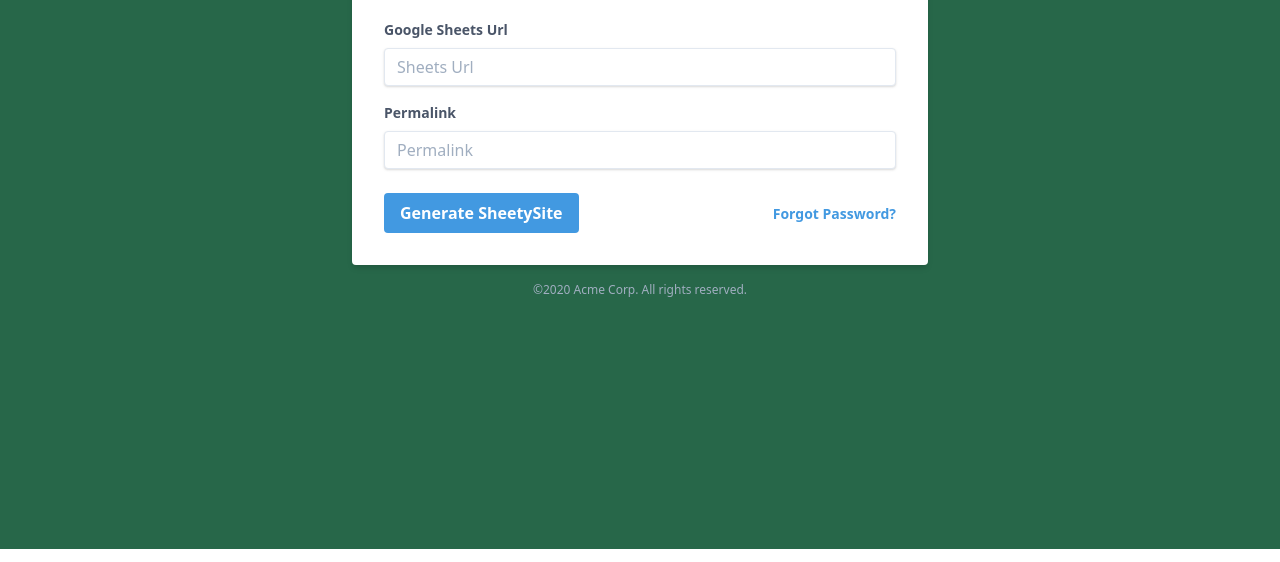
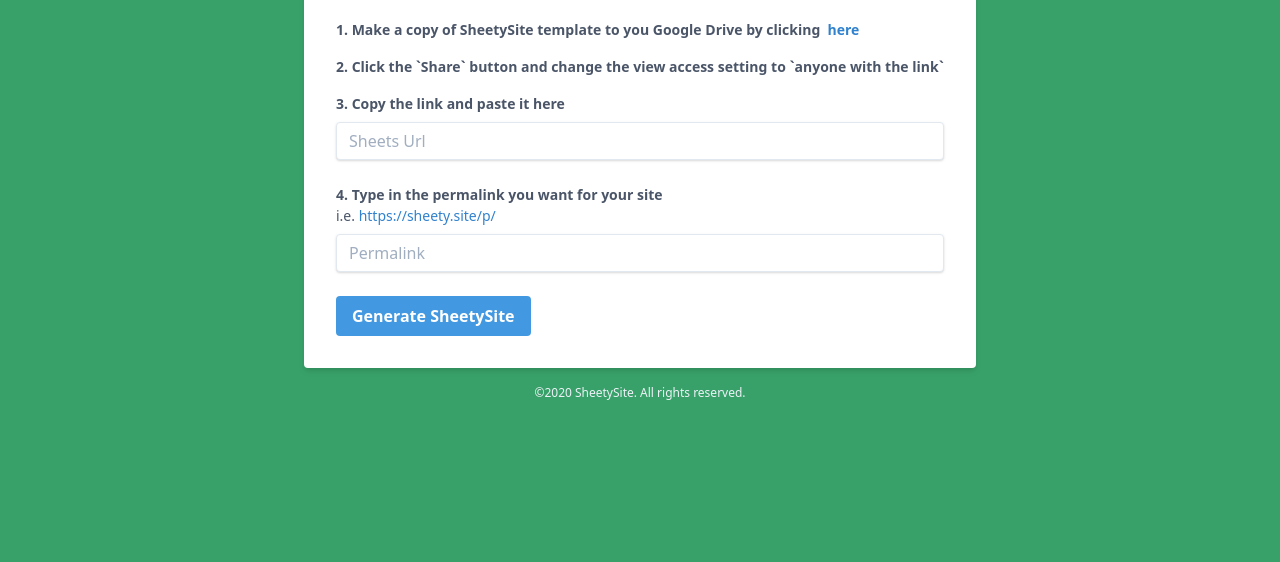
Before and after one commit to tengkuhafidz/WebSheets-Generator, a Gatsby site: page / in a window 1280 px wide. Shown: the part 251-813 px from the top of the page. Built offline with nearby package versions, Linux system fonts and the light colour scheme; Gatsby itself is replaced by a stand-in of ours; no server answers.

Commit message:
incl;ude full steps

```diff
--- a/src/pages/index.tsx
+++ b/src/pages/index.tsx
@@ -78,13 +78,31 @@
   }
 
   return (
-    <div className="min-h-screen bg-green-800 text-gray-800">
-      <div className="w-full max-w-xl mx-auto py-40">
+    <div className="min-h-screen bg-green-600 text-gray-800">
+      <div className="w-full max-w-2xl mx-auto py-40">
         <form className="bg-white shadow-md rounded px-8 pt-6 pb-8 mb-4">
           <h1 className="text-4xl text-center mb-8">SheetySite</h1>
           <div className="mb-4">
+            <p className="block text-gray-700 text-sm font-bold mb-2">
+              1. Make a copy of SheetySite template to you Google Drive by clicking &nbsp;
+              <a
+                href="https://docs.google.com/spreadsheets/d/1S-S1dzVsPlbYtYTq_jiXCcVYKf75wFlGxB2fKkdVc7w/copy#gid=1818216905"
+                target="_blank"
+                rel="noreferrer"
+                className="text-blue-600"
+              >
+                here
+              </a>
+            </p>
+          </div>
+          <div className="mb-4">
+            <p className="block text-gray-700 text-sm font-bold mb-2">
+              2. Click the `Share` button and change the view access setting to `anyone with the link`
+            </p>
+          </div>
+          <div className="mb-6">
             <label className="block text-gray-700 text-sm font-bold mb-2" htmlFor="sheetsUrl">
-              Google Sheets Url
+              3. Copy the link and paste it here
             </label>
             <input
               className="shadow appearance-none border rounded w-full py-2 px-3 text-gray-700 leading-tight focus:outline-none focus:shadow-outline"
@@ -97,7 +115,10 @@
           </div>
           <div className="mb-6">
             <label className="block text-gray-700 text-sm font-bold mb-2" htmlFor="permalink">
-              Permalink
+              4. Type in the permalink you want for your site
+              <p className="font-medium">
+                i.e. <span className="text-blue-600">https://sheety.site/p/{permalink}</span>
+              </p>
             </label>
             <input
               className="shadow appearance-none border rounded w-full py-2 px-3 text-gray-700 leading-tight focus:outline-none focus:shadow-outline"
@@ -120,12 +141,9 @@
             >
               Generate SheetySite
             </button>
-            <a className="inline-block align-baseline font-bold text-sm text-blue-500 hover:text-blue-800" href="#">
-              Forgot Password?
-            </a>
           </div>
         </form>
-        <p className="text-center text-gray-500 text-xs">&copy;2020 Acme Corp. All rights reserved.</p>
+        <p className="text-center text-gray-200 text-xs">&copy;2020 SheetySite. All rights reserved.</p>
       </div>
     </div>
   )
```
